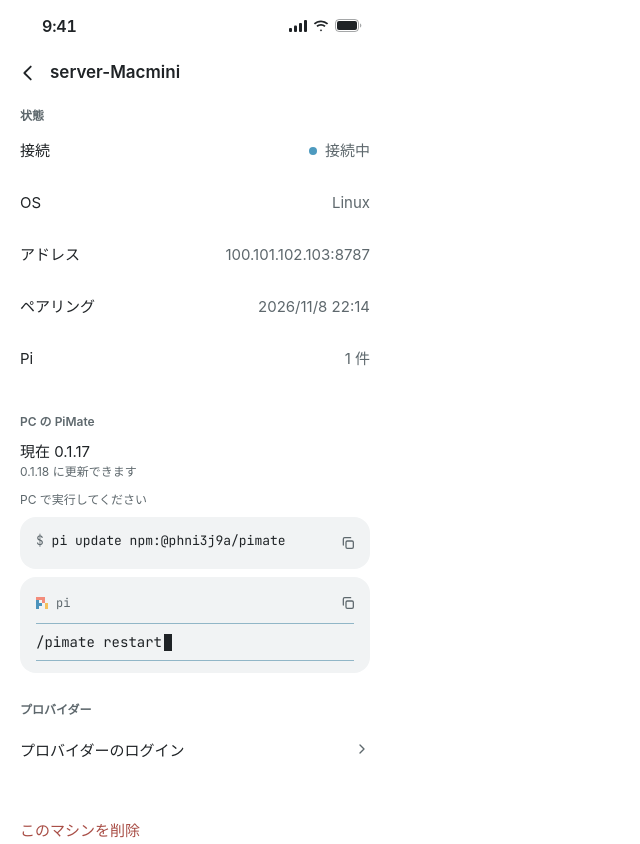
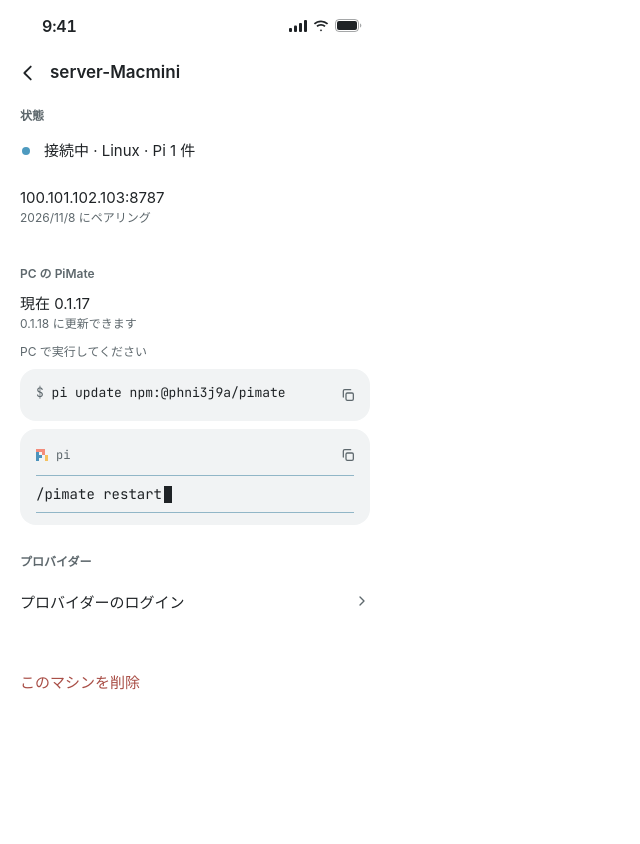
Before and after one commit to phni3j9a/PiMate, a website: page docs/design/html/Machine-Detail.html in a window 1280 px wide. Shown: the whole page, without its empty margins (0-640 px from the left). Drawn offline with Linux system fonts and the light colour scheme.

Commit message:
docs: concrete versions in the Settings mock and the compact machine detail

```diff
--- a/docs/design/html/Machine-Detail.html
+++ b/docs/design/html/Machine-Detail.html
@@ -29,42 +29,14 @@ html,body{margin:0;overflow:hidden}
 
   <main style="flex: 1; min-height: 0; overflow: hidden; padding: 8px 20px 24px; display: flex; flex-direction: column">
     <div style="font-size: 12px; font-weight: 600; color: #5E686D">状態</div>
-
-      <div style="min-height: 52px; display: flex; align-items: center; gap: 12px">
-        <span style="font-size: 15px">接続</span>
-        <span style="flex: 1; display: flex; align-items: center; justify-content: flex-end; gap: 8px; font-size: 15px; color: #5E686D">
-          <span style="width: 8px; height: 8px; border-radius: 4px; background: #4D9ABF; display: inline-block"></span>接続中
-        </span>
-      </div>
-
-      <div style="min-height: 52px; display: flex; align-items: center; gap: 12px">
-        <span style="font-size: 15px">OS</span>
-        <span style="flex: 1; display: flex; align-items: center; justify-content: flex-end; gap: 8px; font-size: 15px; color: #5E686D">
-          <span style="width: 8px; height: 8px; border-radius: 4px; background: #4D9ABF; display: none"></span>Linux
-        </span>
-      </div>
-
-      <div style="min-height: 52px; display: flex; align-items: center; gap: 12px">
-        <span style="font-size: 15px">アドレス</span>
-        <span style="flex: 1; display: flex; align-items: center; justify-content: flex-end; gap: 8px; font-size: 15px; color: #5E686D">
-          <span style="width: 8px; height: 8px; border-radius: 4px; background: #4D9ABF; display: none"></span>100.101.102.103:8787
-        </span>
-      </div>
-
-      <div style="min-height: 52px; display: flex; align-items: center; gap: 12px">
-        <span style="font-size: 15px">ペアリング</span>
-        <span style="flex: 1; display: flex; align-items: center; justify-content: flex-end; gap: 8px; font-size: 15px; color: #5E686D">
-          <span style="width: 8px; height: 8px; border-radius: 4px; background: #4D9ABF; display: none"></span>2026/11/8 22:14
-        </span>
-      </div>
-
-      <div style="min-height: 52px; display: flex; align-items: center; gap: 12px">
-        <span style="font-size: 15px">Pi</span>
-        <span style="flex: 1; display: flex; align-items: center; justify-content: flex-end; gap: 8px; font-size: 15px; color: #5E686D">
-          <span style="width: 8px; height: 8px; border-radius: 4px; background: #4D9ABF; display: none"></span>1 件
-        </span>
-      </div>
-
+    <div style="min-height: 52px; display: flex; align-items: center; gap: 12px">
+      <span style="width: 12px; display: flex; justify-content: center"><span style="width: 8px; height: 8px; border-radius: 4px; background: #4D9ABF"></span></span>
+      <span style="flex: 1; font-size: 15px">接続中 · Linux · Pi 1 件</span>
+    </div>
+    <div style="min-height: 60px; display: flex; flex-direction: column; justify-content: center; padding: 8px 0; box-sizing: border-box">
+      <span style="font-size: 15px">100.101.102.103:8787</span>
+      <span style="font-size: 12px; color: #5E686D">2026/11/8 にペアリング</span>
+    </div>
     <div style="margin-top: 28px; font-size: 12px; font-weight: 600; color: #5E686D">PC の PiMate</div>
     <div style="min-height: 60px; display: flex; flex-direction: column; justify-content: center; padding: 8px 0; box-sizing: border-box">
       <span style="font-size: 15px">現在 0.1.17</span>
```
Also changed, not shown: docs/design/html/Settings.html (+2 -2 lines), docs/design/mock/Machine-Detail.dc.html (+9 -22 lines), docs/design/mock/Settings.dc.html (+2 -2 lines), apps/mobile/README.md, docs/design/README.md, docs/design/png/Machine-Detail.png, docs/design/png/Settings.png.
